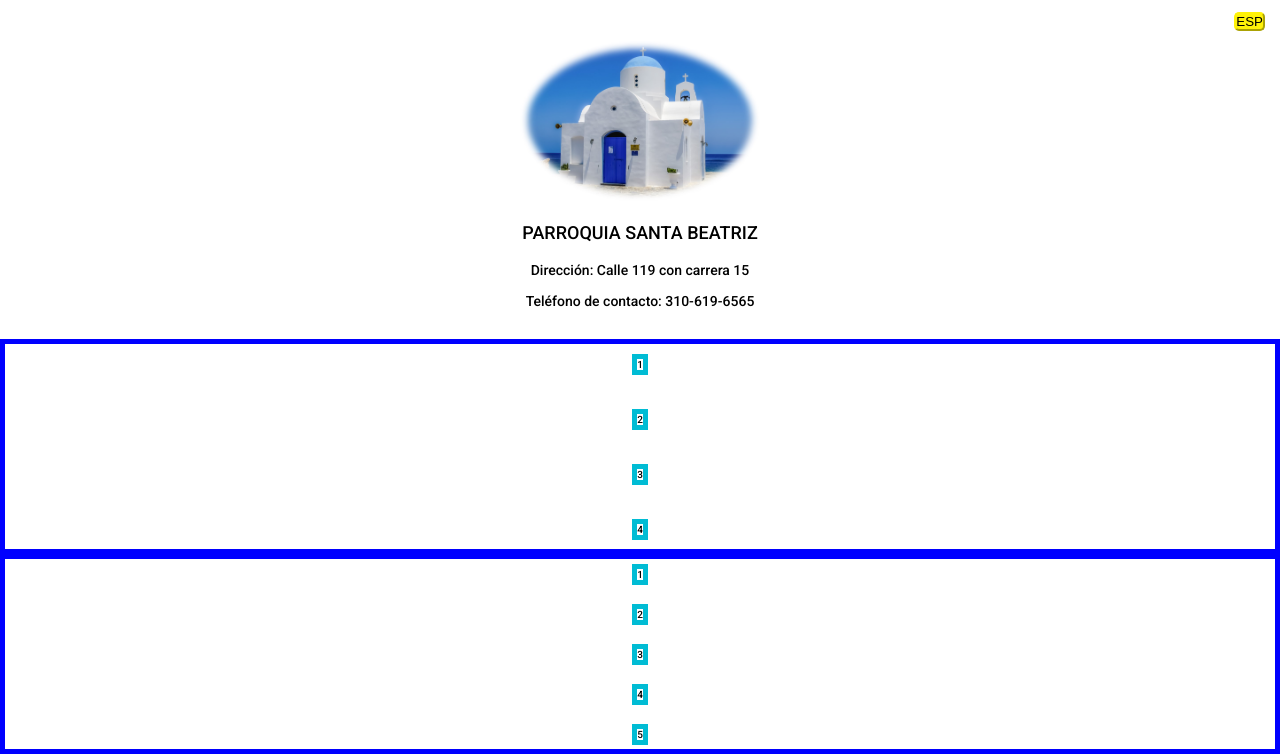
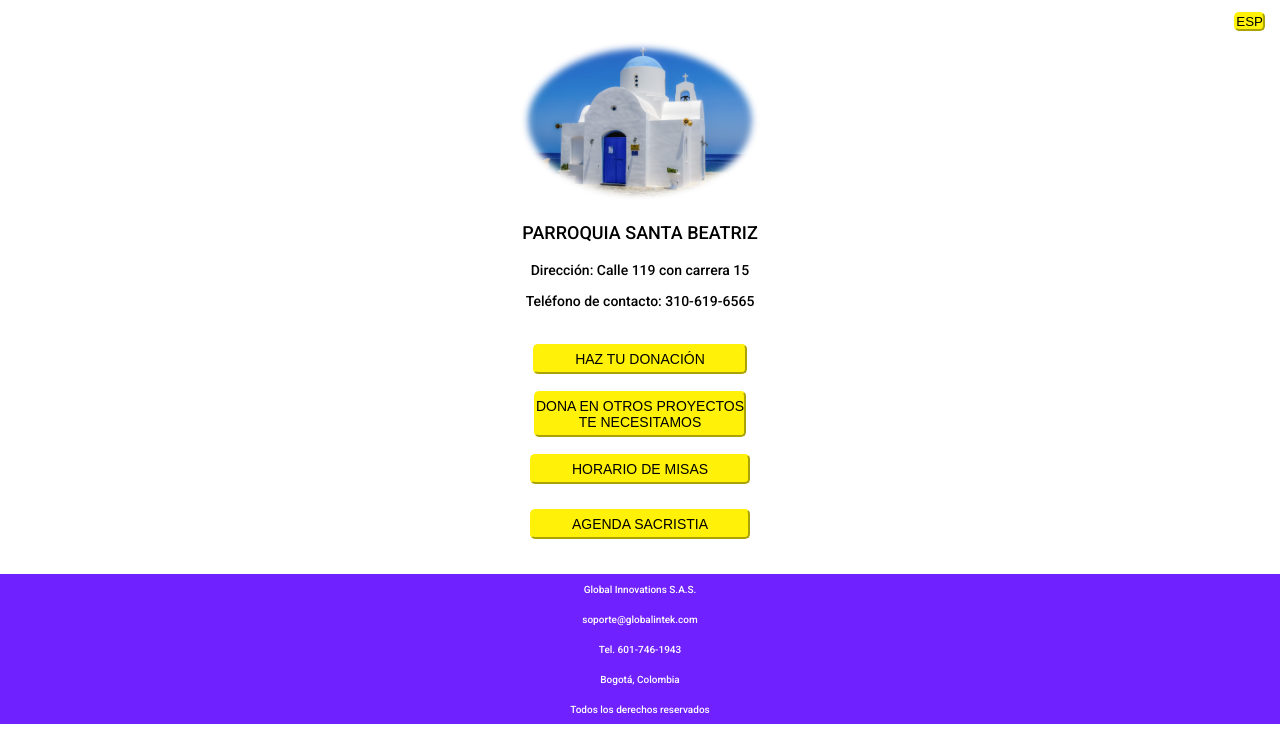
Before and after one commit to JulioEPV/Elisa, a plain HTML site: page index.html in a window 1280 px wide. Shown: the part 103-857 px from the top of the page. After the commit the page ends 827 px from the top, so only its background shows below. Drawn offline with Linux system fonts and the light colour scheme.

Commit message:
Front terminado de la aplicación

```diff
--- a/index.html
+++ b/index.html
@@ -26,18 +26,18 @@
     </section>
 
     <section class="contenedor-boton">
-        <div class="item-boton">1</div>
-        <div class="item-boton">2</div>
-        <div class="item-boton">3</div>
-        <div class="item-boton">4</div>
+        <div class="item-boton item-boton-1"><button>HAZ TU DONACIÓN</button></div>
+        <div class="item-boton item-boton-2"><button> DONA EN OTROS PROYECTOS </br> TE NECESITAMOS </button></div>
+        <div class="item-boton item-boton-3"><button>HORARIO DE MISAS</button></div>
+        <div class="item-boton item-boton-4"><button>AGENDA SACRISTIA</button></div>
     </section>
 
     <section class="contenedor-footer">
-        <div class="item-footer">1</div>
-        <div class="item-footer">2</div>
-        <div class="item-footer">3</div>
-        <div class="item-footer">4</div>
-        <div class="item-footer">5</div>
+        <div class="item-footer item-footer-1"><span>Global Innovations S.A.S.</span></div>
+        <div class="item-footer item-footer-2"><span>soporte@globalintek.com</span></div>
+        <div class="item-footer item-footer-3"><span>Tel. 601-746-1943</span></div>
+        <div class="item-footer item-footer-4"><span>Bogotá, Colombia</span></div>
+        <div class="item-footer item-footer-5"><span>Todos los derechos reservados</span></div>
 
     </section>
 </body>
--- a/style.css
+++ b/style.css
@@ -45,7 +45,7 @@ body {
 
 
 .contenedor-boton {
-    border: 5px solid blue;
+
 
     display: grid;
     grid-template-columns: 1fr;
@@ -54,25 +54,22 @@ body {
     place-items: center;
 }
 
-.item-boton {
-    border: 5px solid #00bcd4;
-}
+
 
 .contenedor-footer {
-    border: 5px solid blue;
+
 
     display: grid;
     grid-template-columns: 1fr;
     grid-template-rows: 3rem 3rem 3rem 3rem 3rem;
-    gap: 1rem;
+
     place-items: center;
+
+    background-color: var(--hospital-purple);
+
 }
 
-.item-footer {
-    border: 5px solid #00bcd4;
 
-
-}
 
 .item-nav-2, .item-nav-4 {
     justify-self: right;
@@ -116,3 +113,69 @@ body {
     font-size: var(--sm);
 
 }
+
+.contenedor-boton {
+    margin: 3rem;
+}
+
+.contenedor-boton .item-boton-1 button {
+    font-size: var(--sm);
+    background-color: var(--principal-button-yellow);
+    border-color: var(--principal-button-yellow);
+    border-radius: 0.5rem;
+    padding-left: 4rem;
+    padding-right: 4rem ;
+    padding-top: 0.5rem;
+    padding-bottom: 0.5rem;
+}
+
+.contenedor-boton .item-boton-2 button {
+    font-size: var(--sm);
+    background-color: var(--principal-button-yellow);
+    border-color: var(--principal-button-yellow);
+    border-radius: 0.5rem;
+    padding-top: 0.5rem;
+    padding-bottom: 0.5rem;
+}
+
+.contenedor-boton .item-boton-3 button {
+    font-size: var(--sm);
+    background-color: var(--principal-button-yellow);
+    border-color: var(--principal-button-yellow);
+    border-radius: 0.5rem;
+    padding-left: 4rem;
+    padding-right: 4rem ;
+    padding-top: 0.5rem;
+    padding-bottom: 0.5rem;
+}
+
+.contenedor-boton .item-boton-4 button {
+    font-size: var(--sm);
+    background-color: var(--principal-button-yellow);
+    border-color: var(--principal-button-yellow);
+    border-radius: 0.5rem;
+    padding-left: 4rem;
+    padding-right: 4rem ;
+    padding-top: 0.5rem;
+    padding-bottom: 0.5rem;
+}
+
+.contenedor-footer .item-footer-1 span{
+    color: var(--white);
+}
+
+.contenedor-footer .item-footer-2 span{
+    color: var(--white);
+}
+
+.contenedor-footer .item-footer-3 span{
+    color: var(--white);
+}
+
+.contenedor-footer .item-footer-4 span{
+    color: var(--white);
+}
+
+.contenedor-footer .item-footer-5 span{
+    color: var(--white);
+}
```
